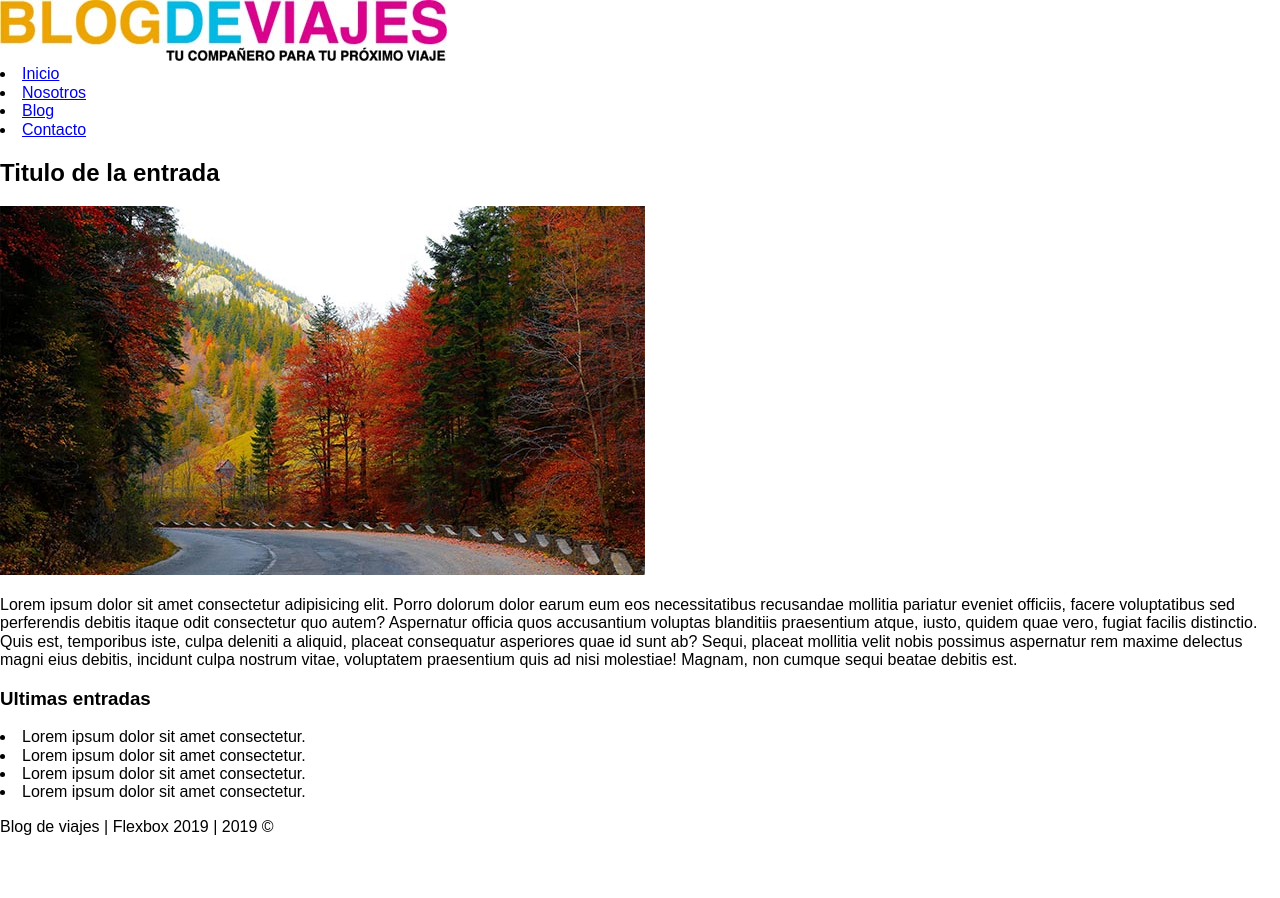
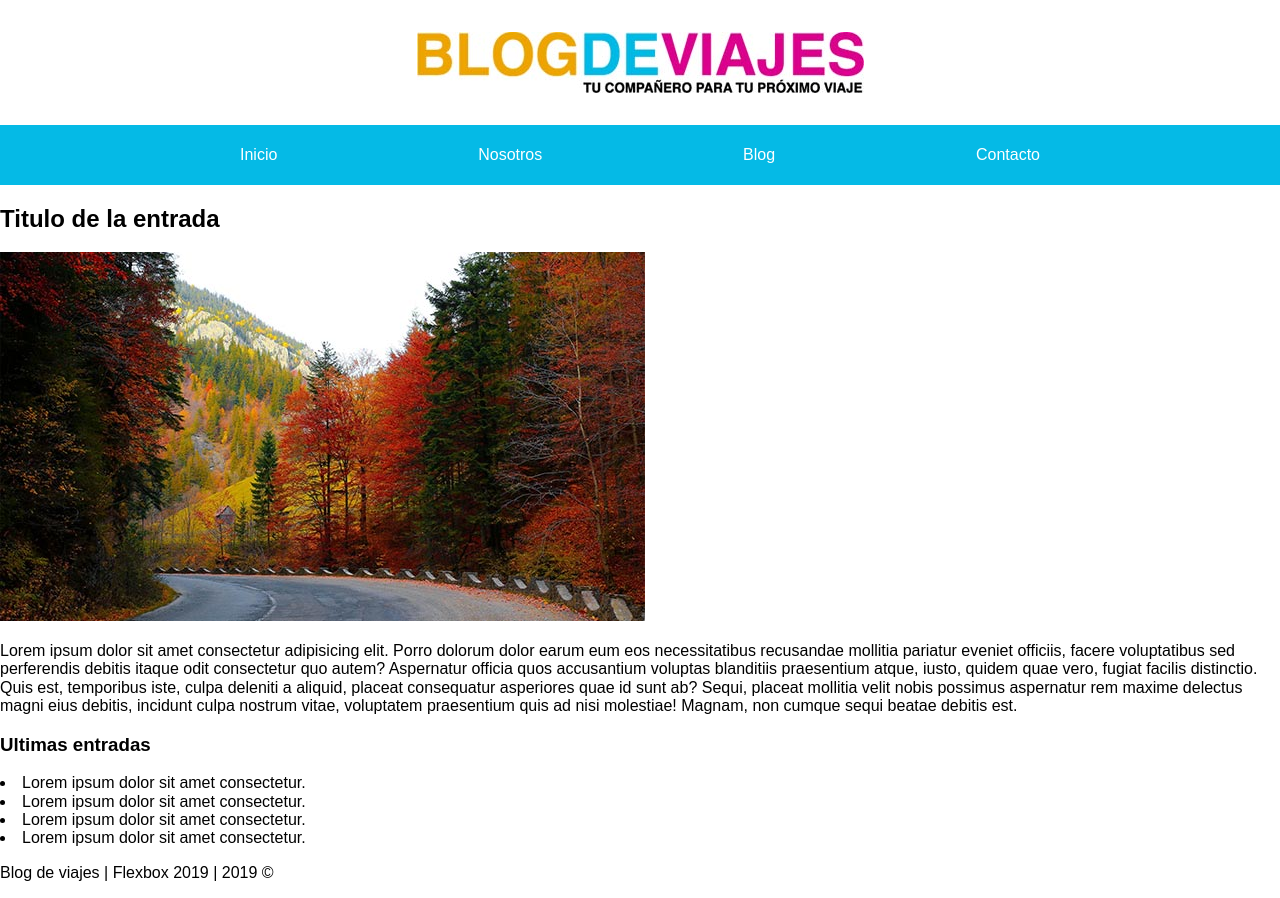
Before and after one commit to lrg1980/holygrails, a plain HTML site: page index.html in a window 1280 px wide. Before the commit the page ends 852 px from the top, so only its background shows below. Drawn offline with nearby package versions, Linux system fonts and the light colour scheme.

Commit message:
Agregando Style en Header

```diff
--- a/css/styles.css
+++ b/css/styles.css
@@ -6,4 +6,40 @@ html {
 }
 body {
     font-family: Arial, Helvetica, sans-serif;
+    display: flex;
+    flex-direction: column;
 }
+
+img {
+    max-width: 100%;
+}
+.header-sitio {
+    padding: 2rem 0;
+    display:flex;
+    justify-content: center;
+}
+.navegacion {
+    background-color: #05bae6;
+}
+.navegacion ul {
+    max-width: 800px;
+    margin: 0 auto;
+    display: flex;
+    justify-content: space-between;
+    padding: 0;
+    flex-direction: column;
+}
+@media screen and (min-width: 768px) {
+    .navegacion ul {
+        flex-direction: row;
+    }
+}
+.navegacion ul li {
+    list-style: none;
+    text-align: center;
+    padding: 1.3rem 0;
+}
+.navegacion ul li a {
+    color: white;
+    text-decoration: none;
+}
--- a/index.html
+++ b/index.html
@@ -12,14 +12,16 @@
 </head>
 <body>
     <header class="header-sitio">
-        <img src="img/logo.jpg" />
+        <img src="img/logo.jpg" class="logo"/>
     </header>
-    <div class="navegacion">
-        <li><a href="#">Inicio</a></li>
-        <li><a href="#">Nosotros</a></li>
-        <li><a href="#">Blog</a></li>
-        <li><a href="#">Contacto</a></li>
-    </div>
+    <nav class="navegacion">
+        <ul>
+            <li><a href="#">Inicio</a></li>
+            <li><a href="#">Nosotros</a></li>
+            <li><a href="#">Blog</a></li>
+            <li><a href="#">Contacto</a></li>
+        </ul>
+    </nav>
     <div class="contenido">
         <main class="contenido-principal">
             <h2>Titulo de la entrada</h2>
```
